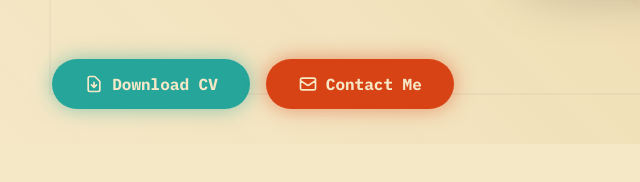
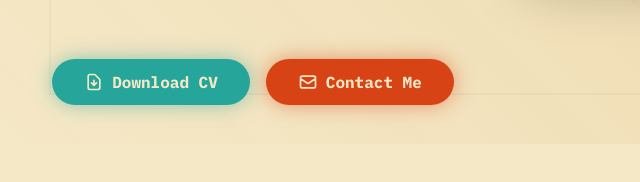
Before and after one commit to zeroxv6/zeroxv6, a website: page index.html in a window 1280 px wide. Shown: the part 656-838 px from the top of the page, 0-640 px from the left. Drawn offline with nearby package versions, Linux system fonts and the light colour scheme.

Commit message:
Update styles.css

```diff
--- a/styles.css
+++ b/styles.css
@@ -215,9 +215,26 @@ body::before {
     border-radius: 25px;
     transition: transform 0.3s ease, box-shadow 0.3s ease;
     width: auto;
-    height: 100%;    /* Add this line */
+    min-height: 45px; /* Add this */
     text-decoration: none;
     cursor: pointer;
+    position: relative; /* Add this */
+    z-index: 1; /* Add this */
+    line-height: 1; /* Add this */
+}
+.tech-button > * {
+    pointer-events: none;
+}
+
+.tech-button::after {
+    content: '';
+    position: absolute;
+    top: 0;
+    left: 0;
+    right: 0;
+    bottom: 0;
+    z-index: -1;
+    border-radius: 25px;
 }
 
 .tech-button.android {
```
